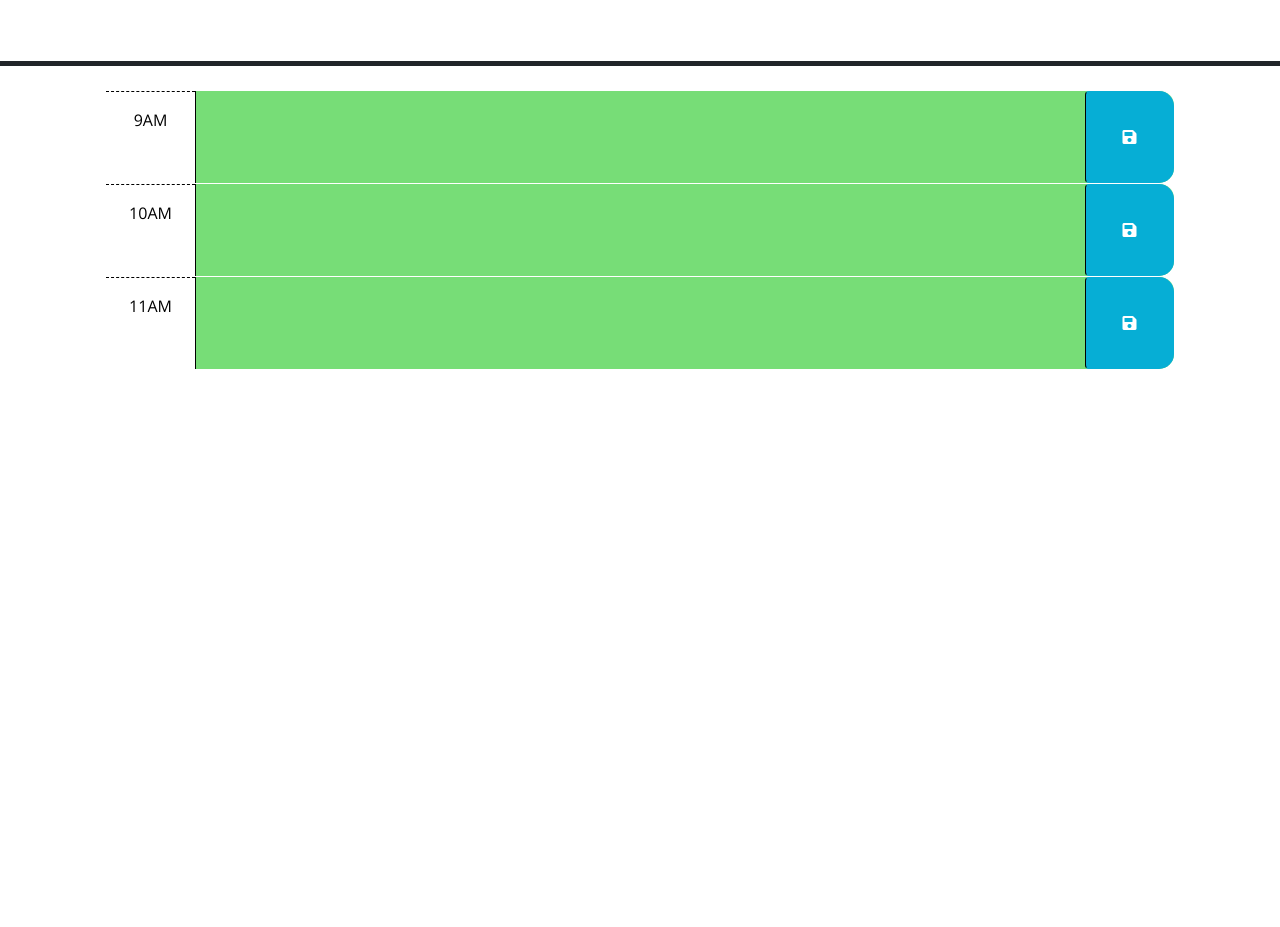
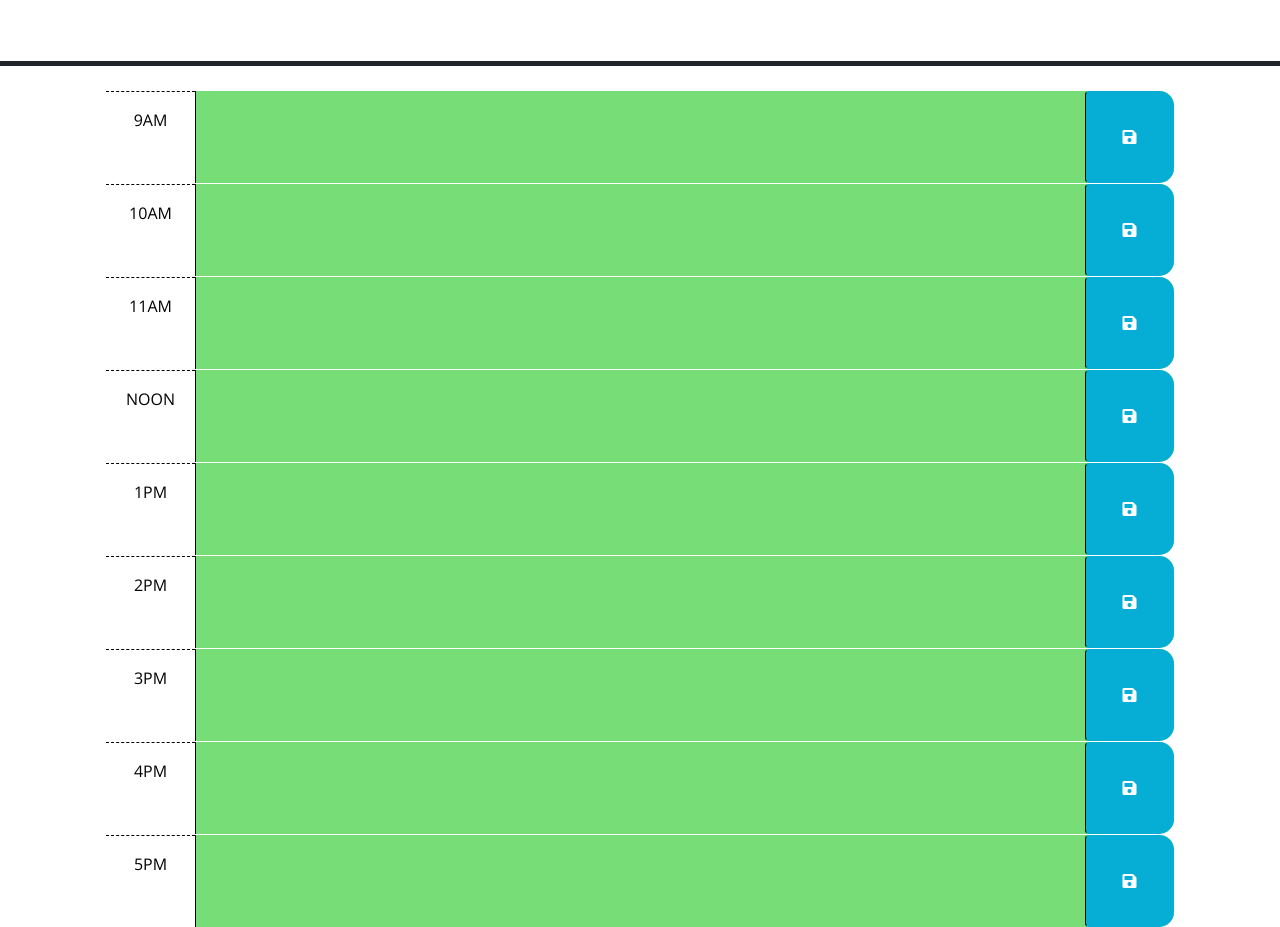
Before and after one commit to JoshON5/Day-N-Coding, a plain HTML site: page index.html in a window 1280 px wide. Shown: the part 166-1093 px from the top of the page. Before the commit the page ends 800 px from the top, so only its background shows below. Drawn offline with nearby package versions, Linux system fonts and the light colour scheme; files that its build step writes are made by us from their sources; files whose address does not match are found by name.

Commit message:
added the rest of the day with a div for each hour of the scheduled day

```diff
--- a/index.html
+++ b/index.html
@@ -65,7 +65,48 @@
           <i class="fas fa-save" aria-hidden="true"></i>
         </button>
       </div>
-
+      <div id="hour-12" class="row time-block past future present">
+        <div class="col-2 col-md-1 hour text-center py-3">NOON</div>
+        <textarea class="col-8 col-md-10 description" rows="3"> </textarea>
+        <button class="btn saveBtn col-2 col-md-1" aria-label="save">
+          <i class="fas fa-save" aria-hidden="true"></i>
+        </button>
+      </div>
+      <div id="hour-13" class="row time-block past future present">
+        <div class="col-2 col-md-1 hour text-center py-3">1PM</div>
+        <textarea class="col-8 col-md-10 description" rows="3"> </textarea>
+        <button class="btn saveBtn col-2 col-md-1" aria-label="save">
+          <i class="fas fa-save" aria-hidden="true"></i>
+        </button>
+      </div>
+      <div id="hour-14" class="row time-block past future present">
+        <div class="col-2 col-md-1 hour text-center py-3">2PM</div>
+        <textarea class="col-8 col-md-10 description" rows="3"> </textarea>
+        <button class="btn saveBtn col-2 col-md-1" aria-label="save">
+          <i class="fas fa-save" aria-hidden="true"></i>
+        </button>
+      </div>
+      <div id="hour-15" class="row time-block past future present">
+        <div class="col-2 col-md-1 hour text-center py-3">3PM</div>
+        <textarea class="col-8 col-md-10 description" rows="3"> </textarea>
+        <button class="btn saveBtn col-2 col-md-1" aria-label="save">
+          <i class="fas fa-save" aria-hidden="true"></i>
+        </button>
+      </div>
+      <div id="hour-16" class="row time-block past future present">
+        <div class="col-2 col-md-1 hour text-center py-3">4PM</div>
+        <textarea class="col-8 col-md-10 description" rows="3"> </textarea>
+        <button class="btn saveBtn col-2 col-md-1" aria-label="save">
+          <i class="fas fa-save" aria-hidden="true"></i>
+        </button>
+      </div>
+      <div id="hour-17" class="row time-block past future present">
+        <div class="col-2 col-md-1 hour text-center py-3">5PM</div>
+        <textarea class="col-8 col-md-10 description" rows="3"> </textarea>
+        <button class="btn saveBtn col-2 col-md-1" aria-label="save">
+          <i class="fas fa-save" aria-hidden="true"></i>
+        </button>
+      </div>
     <script src="https://code.jquery.com/jquery-3.4.1.min.js"></script>
     <script
       src="https://cdn.jsdelivr.net/npm/dayjs@1.11.3/dayjs.min.js"
```
